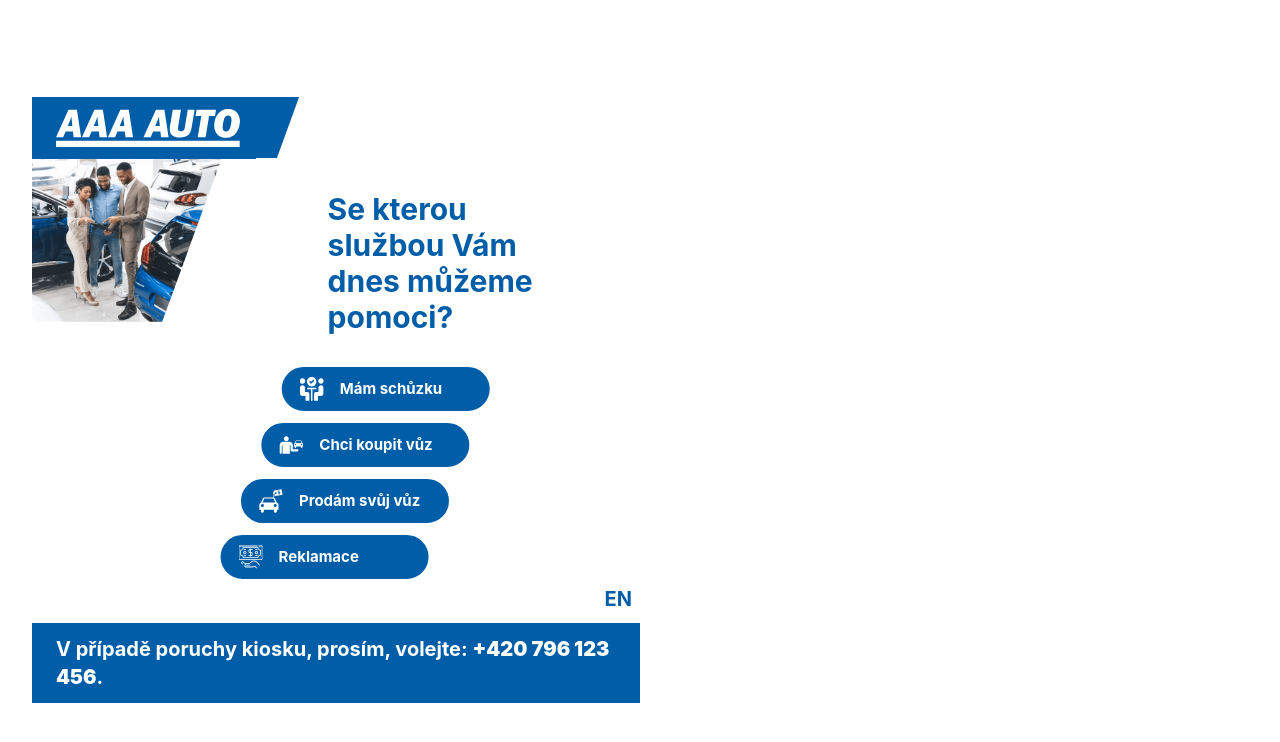
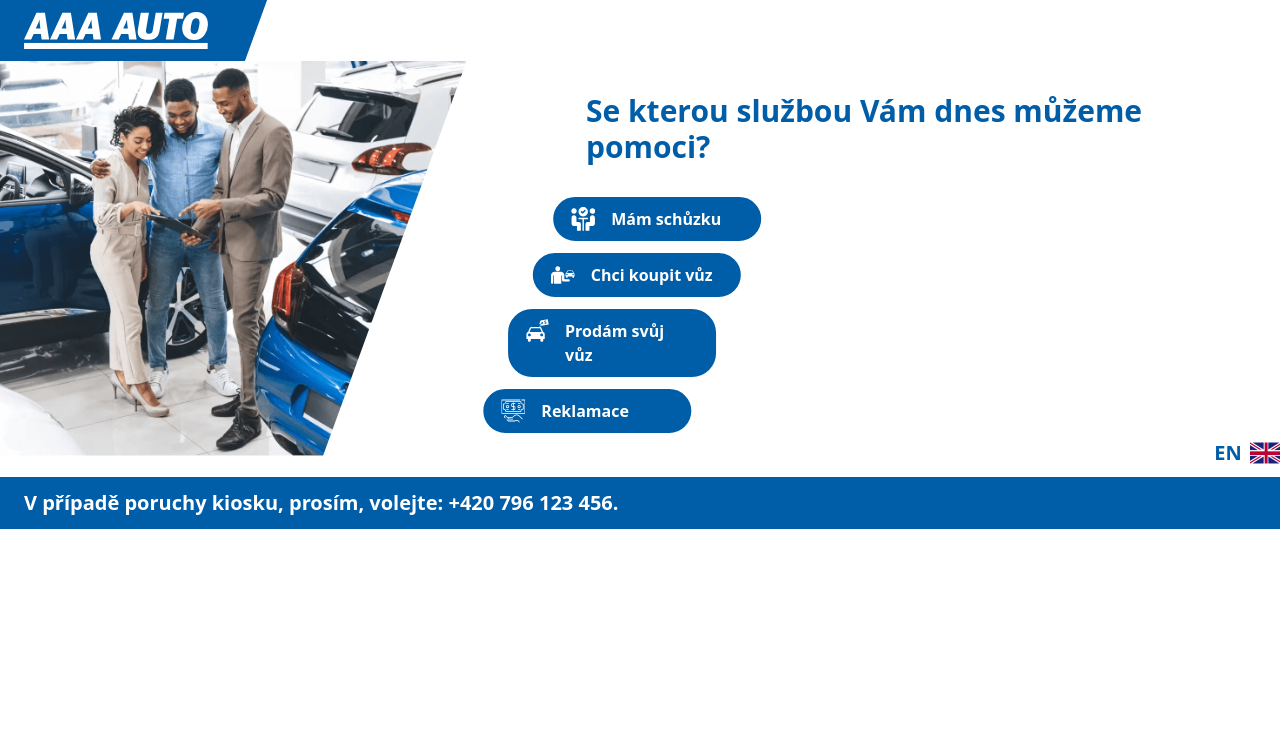
Before and after one commit to Tereza-mun/kiosek, a Vue app: page / in a window 1280 px wide. Shown: the top 742 px of the page. Built offline with nearby package versions, Linux system fonts and the light colour scheme.

Commit message:
Redundant files deleted Output.css file moved from index.html to main.ts file

```diff
--- a/index.html
+++ b/index.html
@@ -9,7 +9,6 @@
     <link rel="icon" type="image/png" sizes="32x32" href="/src/assets/images/favicon/favicon-32x32.png">
     <link rel="icon" type="image/png" sizes="16x16" href="/src/assets/images/favicon/favicon-16x16.png">
     <link rel="manifest" href="/src/assets/images/favicon/site.webmanifest">
-    <link href="src/style/output.css" rel="stylesheet">
     <link rel="preconnect" href="https://fonts.googleapis.com">
     <link rel="preconnect" href="https://fonts.gstatic.com" crossorigin>
     <link href="https://fonts.googleapis.com/css2?family=Open+Sans:ital,wght@0,300..800;1,300..800&display=swap" rel="stylesheet">
--- a/src/assets/main.css
+++ /dev/null
@@ -1,35 +0,0 @@
-@import './base.css';
-
-#app {
-  max-width: 1280px;
-  margin: 0 auto;
-  padding: 2rem;
-  font-weight: normal;
-}
-
-a,
-.green {
-  text-decoration: none;
-  color: hsla(160, 100%, 37%, 1);
-  transition: 0.4s;
-  padding: 3px;
-}
-
-@media (hover: hover) {
-  a:hover {
-    background-color: hsla(160, 100%, 37%, 0.2);
-  }
-}
-
-@media (min-width: 1024px) {
-  body {
-    display: flex;
-    place-items: center;
-  }
-
-  #app {
-    display: grid;
-    grid-template-columns: 1fr 1fr;
-    padding: 0 2rem;
-  }
-}
--- a/src/main.ts
+++ b/src/main.ts
@@ -1,4 +1,4 @@
-import './assets/main.css'
+import './style/output.css'
 
 import { createApp } from 'vue'
 import { createPinia } from 'pinia'
```
Also changed, not shown: src/assets/logo.svg (deleted).
